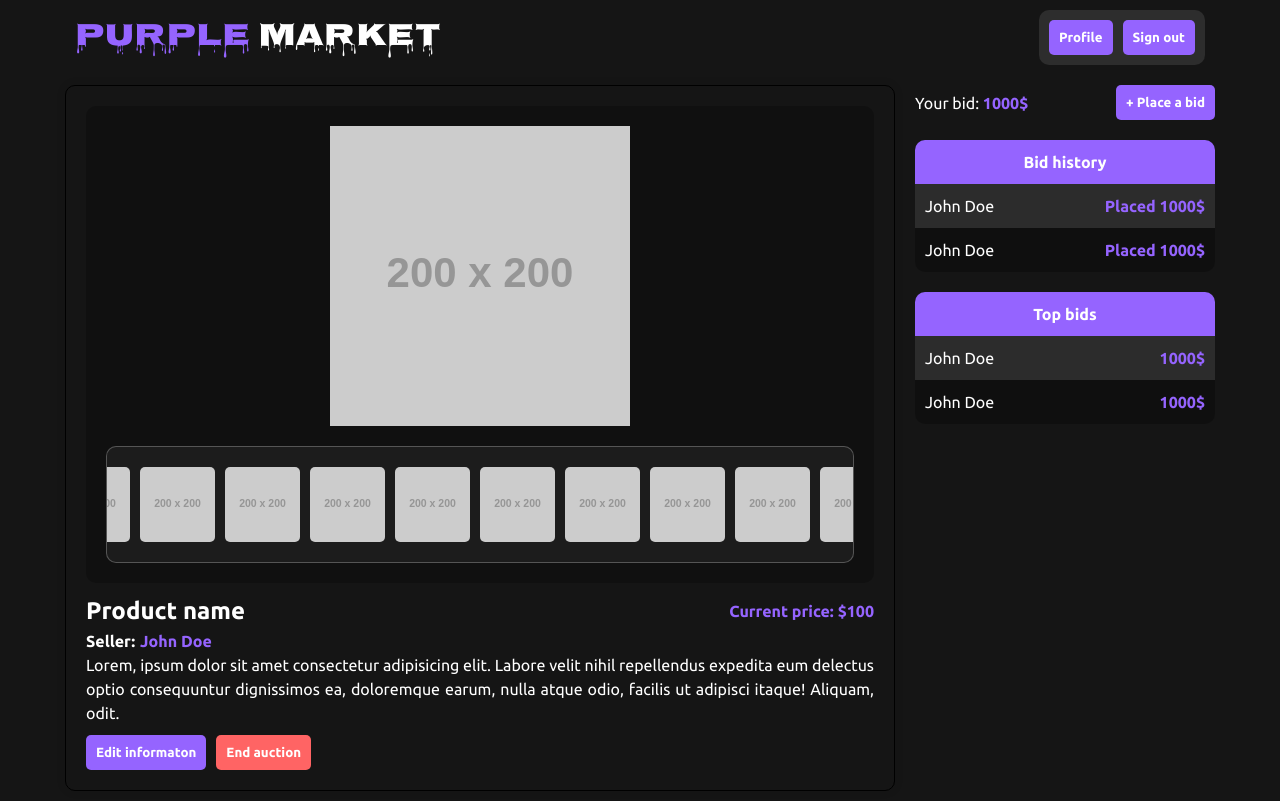
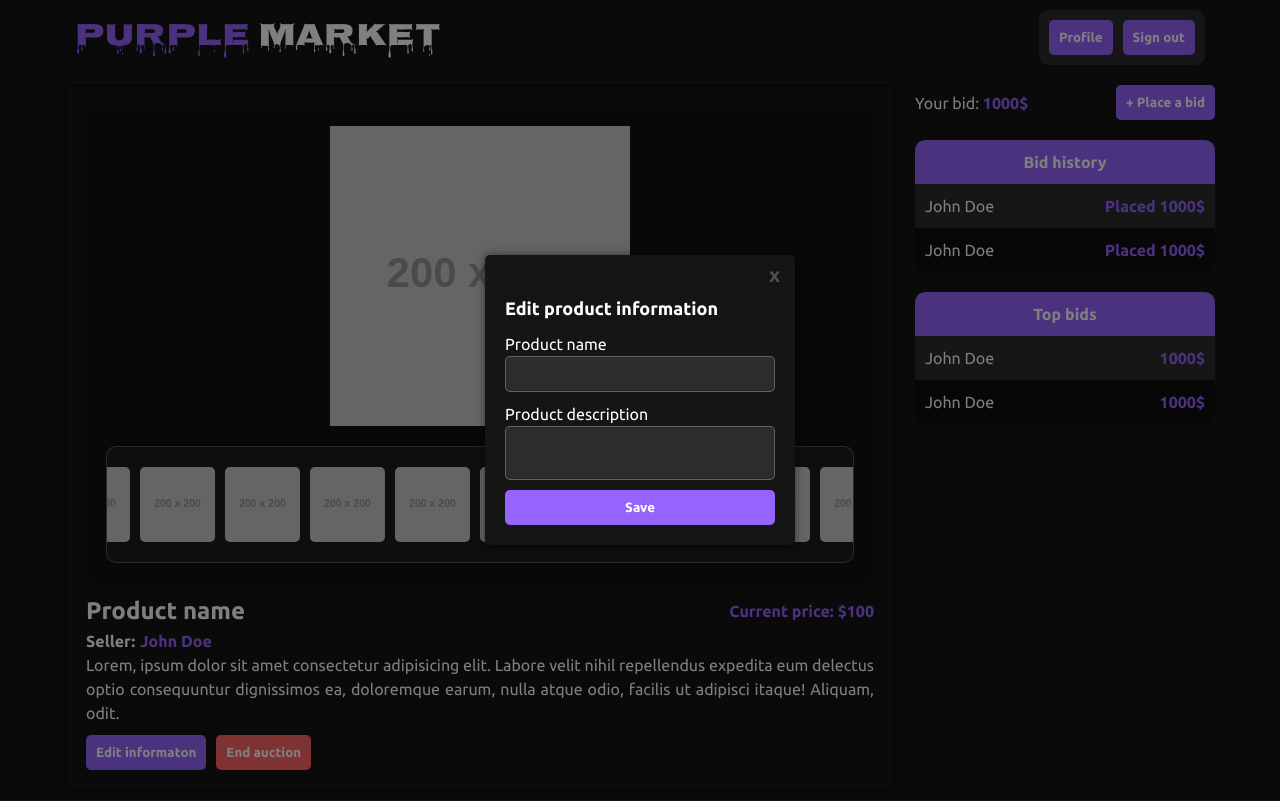
Before and after one commit to NaNi-inth20-2024/client, a React (Vite) app: page /auction/1 in a window 1280 px wide. Both pictures are taken after a click on the button "Edit informaton". Built offline with nearby package versions, Linux system fonts and the light colour scheme; no server answers.

Commit message:
+ edit info modal

```diff
--- a/src/components/single-auction-page/single-auction-page.tsx
+++ b/src/components/single-auction-page/single-auction-page.tsx
@@ -1,10 +1,15 @@
+import { useState } from "react";
 import Button from "../common/button/button";
+import Input from "../common/input/input";
+import Modal from "../common/modal/modal";
 import ImageScroller from "./components/image-scroller/image-scroller";
 import InfoHistory from "./components/info-history/info-history";
 
 import styles from "./styles.module.scss";
 
 const SingleAuctionPage = () => {
+    const [isEditModalOpen, setIsEditModalOpen] = useState(false);
+
     return (
         <div className={styles.singleAuctionPage}>
             <div className={styles.auction__info}>
@@ -39,14 +44,15 @@ const SingleAuctionPage = () => {
                     </p>
                 </div>
                 <div className={styles.auction__infoActions}>
-                    <Button name="Edit informaton" />
+                    <Button name="Edit informaton" onClick={() => setIsEditModalOpen(true)} />
                     <Button classname={styles.button_red} name="End auction" />
                 </div>
             </div>
             <div className={styles.auction__bidInfo}>
                 <div className={styles.auction__bidInfoHeader}>
                     <span>
-                        Your bid: <span className={styles.highlighted}>1000$</span>
+                        Your bid:{" "}
+                        <span className={styles.highlighted}>1000$</span>
                     </span>
                     <Button name="+ Place a bid" />
                 </div>
@@ -65,6 +71,27 @@ const SingleAuctionPage = () => {
                     title="Top bids"
                 />
             </div>
+            <Modal className={isEditModalOpen ? "" : styles.modal_closed} onClose={() => setIsEditModalOpen(false)}>
+                <div className={styles.edit_modal__content}>
+                    <span className={styles.edit_modal__title}>Edit product information</span>
+                    <label >
+                        <span>Product name</span>
+                        <Input
+                            name="product-name"
+                            type="text"
+                        />
+                    </label>
+                    <label>
+                        <span>Product description</span>
+                        <Input
+                            name="product-description"
+                            type="text"
+                            istextArea
+                        />
+                    </label>
+                    <Button name="Save" />
+                </div>
+            </Modal>
         </div>
     );
 };
--- a/src/components/single-auction-page/styles.module.scss
+++ b/src/components/single-auction-page/styles.module.scss
@@ -73,3 +73,19 @@
 .button_red {
     background-color: v.$color-red;
 }
+
+.modal_closed {
+    opacity: 0;
+    pointer-events: none;
+}
+
+.edit_modal__content {
+    display: flex;
+    flex-direction: column;
+    gap: 10px;
+}
+
+.edit_modal__title {
+    font-size: v.$font-size-200;
+    font-weight: 700;
+}
```
